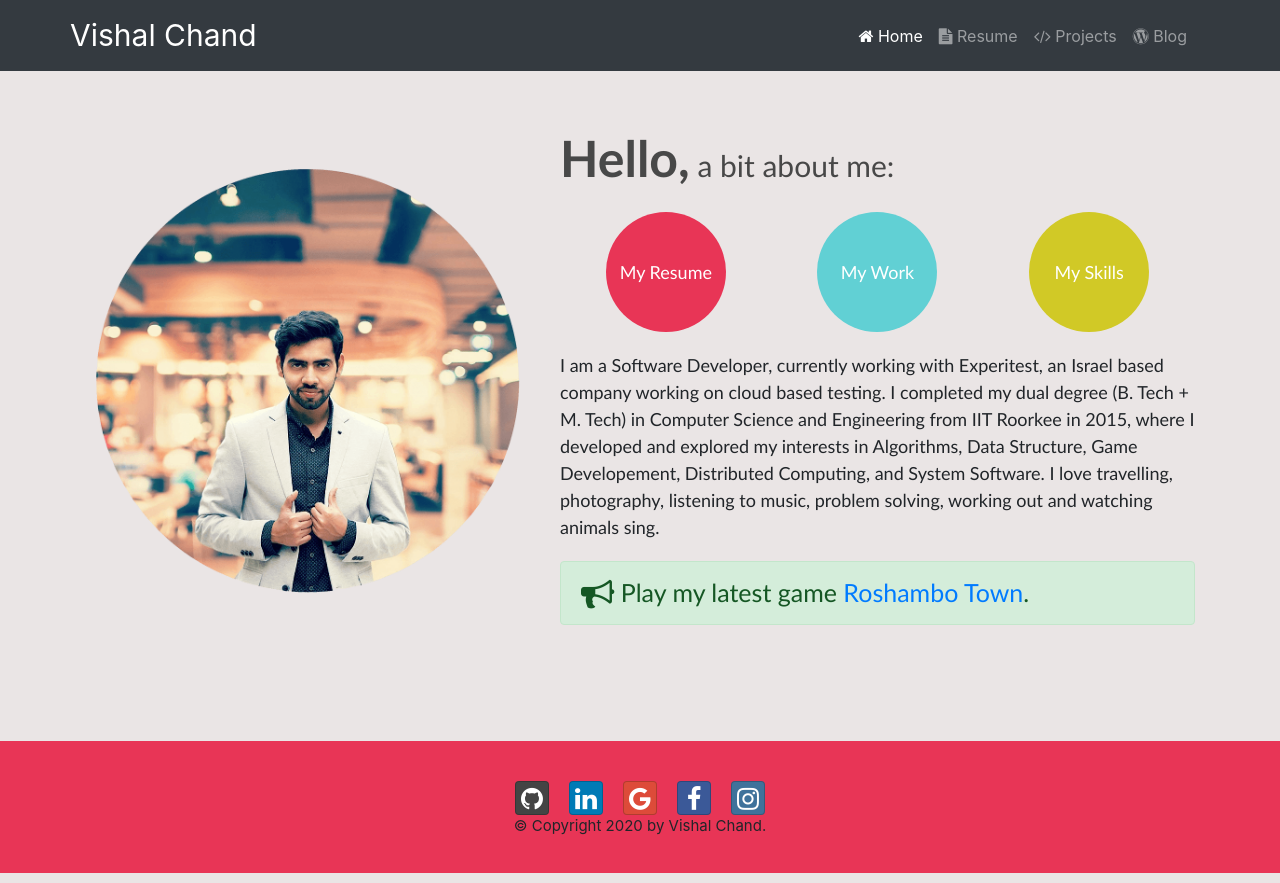
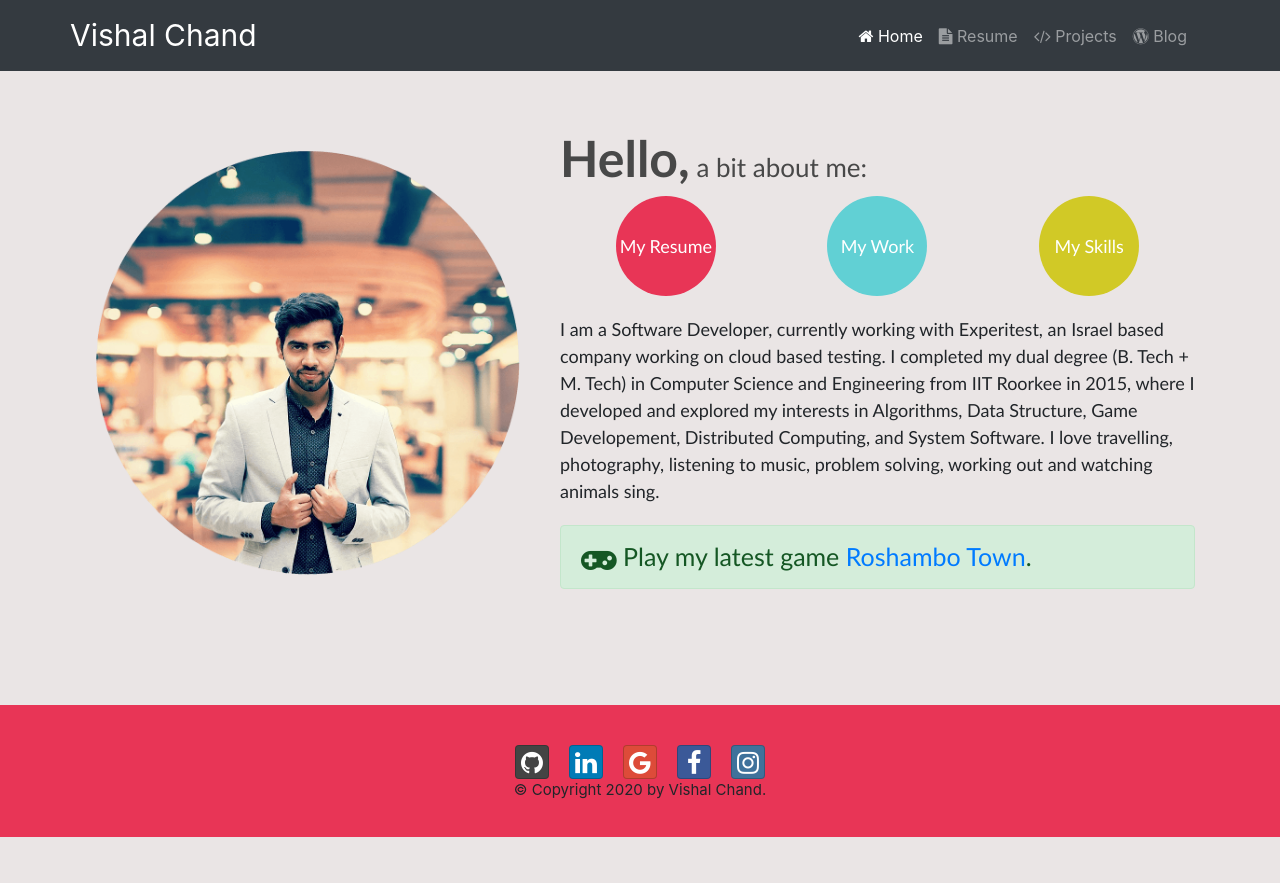
Before and after one commit to vish-chan/vish-chan.github.io, a React (Create React App) app: page /home in a window 1280 px wide. After the commit the page ends 847 px from the top, so only its background shows below. Built offline with nearby package versions, Linux system fonts and the light colour scheme.

Commit message:
resolve bugs

```diff
--- a/src/components/Home.js
+++ b/src/components/Home.js
@@ -14,7 +14,7 @@ export default function HomeComponent(props) {
                 <div className="col-12 col-md-7 text-center text-md-left" style={{fontFamily:'Calibri, sans-serif', fontSize:'18px'}}>
                     <div class="row d-flex justify-content-between align-items-center ">
                         <div className="col-12">
-                            <p  style={{fontSize:'50px', color:'#484848'}}> <b>Hello,</b><span style={{fontSize:'30px', color:'#484848'}}> a bit about me: </span></p>
+                            <div style={{fontSize:'50px', color:'#484848'}}> <b>Hello,</b><span style={{fontSize:'26px', color:'#484848'}}> a bit about me: </span></div>
                         </div>
                         <div className="col-12 d-flex justify-content-around">
                             <div>
@@ -31,7 +31,7 @@ export default function HomeComponent(props) {
                             {INFO}
                         </div>
                         <div className="col-12 top-buffer">
-                            <Alert color="success" style={{fontSize:25}}><i className="fa fa-bullhorn fa-lg"/>  Play my latest game <a href="http://vishalchand.com/Roshambo-Town/">Roshambo Town</a>.</Alert>
+                            <Alert color="success" style={{fontSize:25}}><i className="fa  fa-gamepad fa-lg"/>  Play my latest game <a href="http://vishalchand.com/Roshambo-Town/">Roshambo Town</a>.</Alert>
                         </div>
                     </div>
                 </div>
--- a/src/index.css
+++ b/src/index.css
@@ -24,16 +24,16 @@ body {
 
 .circle
     {
-    width:120px;
-    height:120px;
-    border-radius:60px;
+    width:100px;
+    height:100px;
+    border-radius:50%;
     font-size:18px;
     text-align: center;
-    line-height: 120px;
-    -webkit-border-radius:60px;
-    -moz-border-radius:60px;
-    -ms-border-radius:60px;
-    -o-border-radius:60px;
+    line-height: 100px;
+    -webkit-border-radius:50%;
+    -moz-border-radius:50%;
+    -ms-border-radius:50%;
+    -o-border-radius:50%;
 }
 
 .buttonResume {
```
